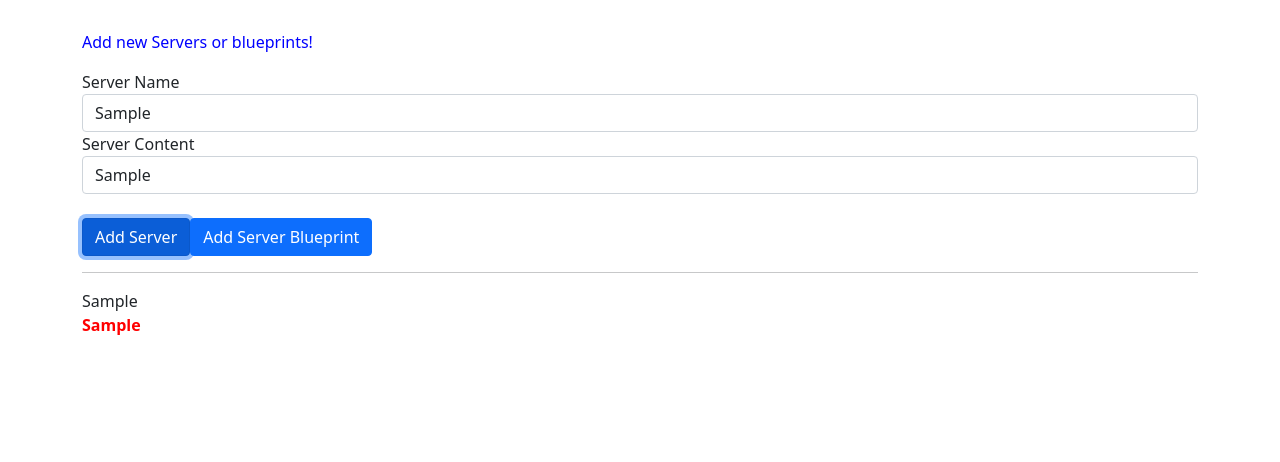
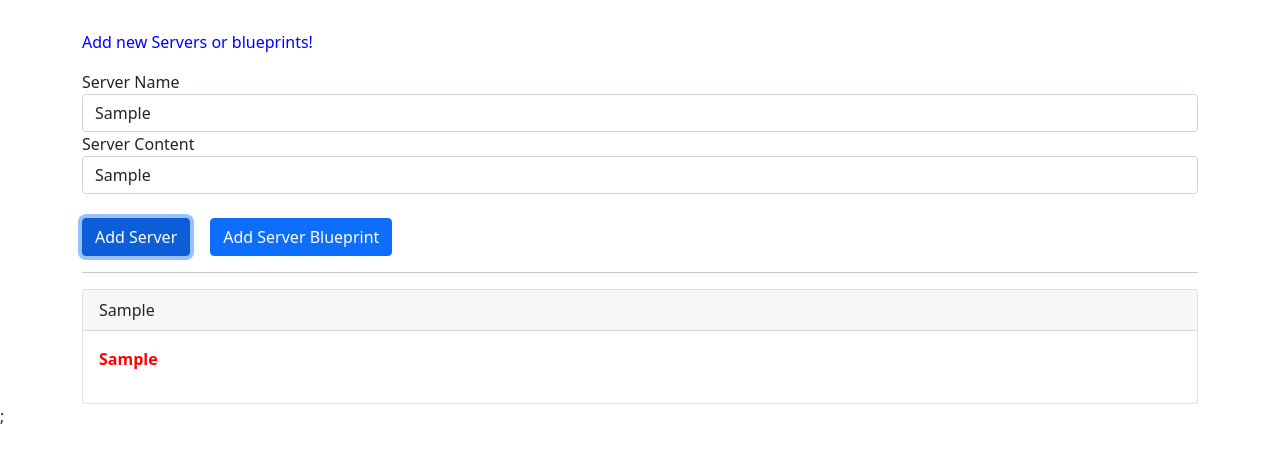
Before and after one commit to bhushanabhisheki/ServerMaintainApp, an Angular app: page / in a window 1280 px wide. Both pictures are taken after typing "Sample", "Sample" into the empty fields and a click on the button "Add Server". Shown: the top 462 px of the page. Built offline with nearby package versions, Linux system fonts and the light colour scheme.

Commit message:
updated changes to bootstrap 5

```diff
--- a/src/app/app.component.html
+++ b/src/app/app.component.html
@@ -3,28 +3,28 @@
     <div class="col-xs-12">
       <p>Add new Servers or blueprints!</p>
       <label>Server Name</label>
-      <input type="text" class="form-control" [(ngModel)]="newServerName">
+      <input type="text" class="form-control" [(ngModel)]="newServerName" />
       <label>Server Content</label>
-      <input type="text" class="form-control" [(ngModel)]="newServerContent">
-      <br>
-      <button
-        class="btn btn-primary"
-        (click)="onAddServer()">Add Server</button>
-      <button
-        class="btn btn-primary"
-        (click)="onAddBlueprint()">Add Server Blueprint</button>
+      <input type="text" class="form-control" [(ngModel)]="newServerContent" />
+      <br />
+      <button class="btn btn-primary" style="margin-right:20px" (click)="onAddServer()">
+        Add Server
+      </button>
+      <button class="btn btn-primary" (click)="onAddBlueprint()">
+        Add Server Blueprint
+      </button>
     </div>
   </div>
-  <hr>
+  <hr />
   <div class="row">
     <div class="col-xs-12">
-      <div
-        class="panel panel-default"
-        *ngFor="let element of serverElements">
-        <div class="panel-heading">{{ element.name }}</div>
-        <div class="panel-body">
+      <div class="card card-default" *ngFor="let element of serverElements">
+        <div class="card-header">{{ element.name }}</div>
+        <div class="card-body">
           <p>
-            <strong *ngIf="element.type === 'server'" style="color: red">{{ element.content }}</strong>
+            <strong *ngIf="element.type === 'server'" style="color: red">{{
+              element.content
+            }}</strong>
             <em *ngIf="element.type === 'blueprint'">{{ element.content }}</em>
           </p>
         </div>
@@ -32,3 +32,4 @@
     </div>
   </div>
 </div>
+;
--- a/src/app/app.component.ts
+++ b/src/app/app.component.ts
@@ -6,7 +6,7 @@
   styleUrls: ['./app.component.css']
 })
 export class AppComponent {
-  serverElements = [];
+  serverElements:any[] = [];
   newServerName = '';
   newServerContent = '';
 
```
